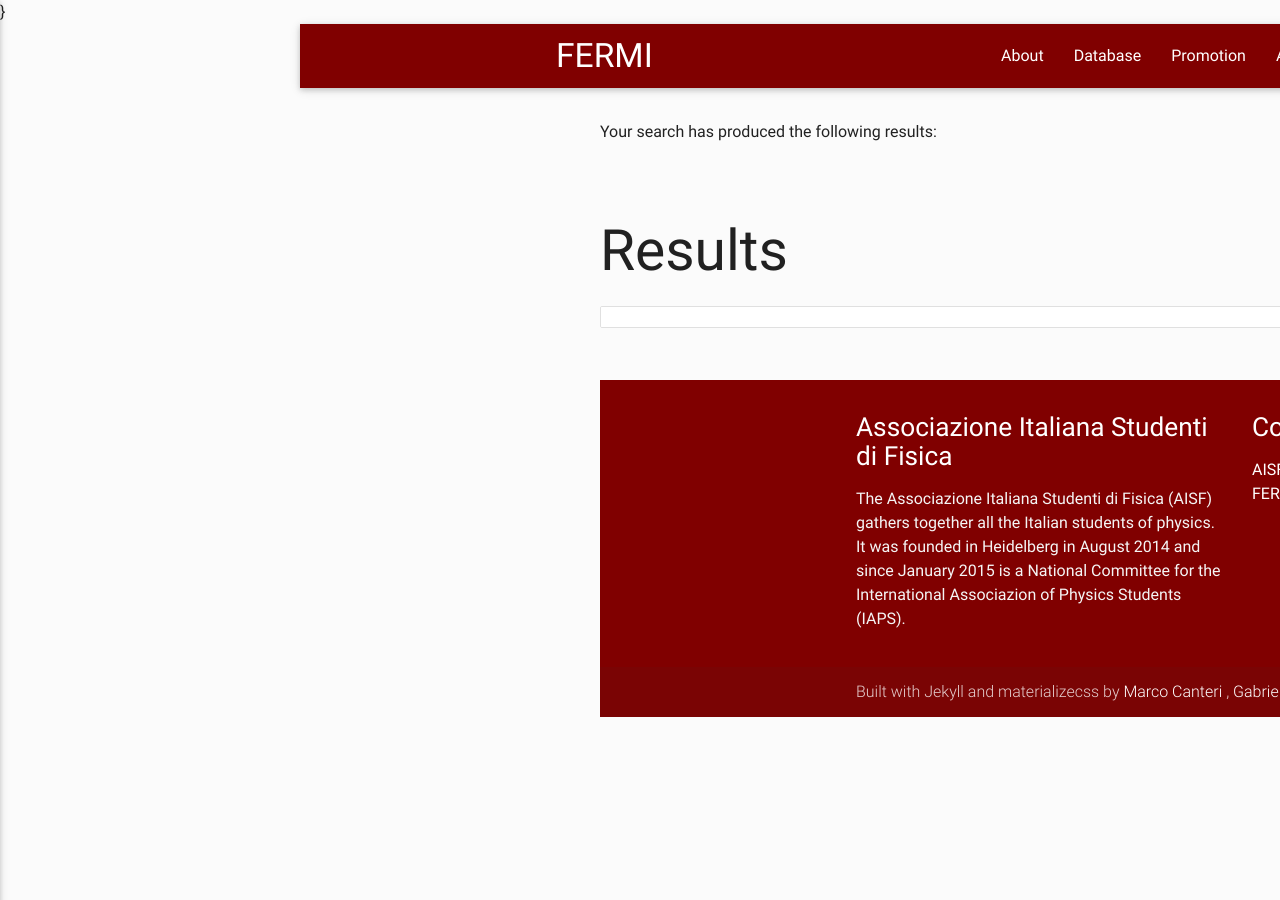
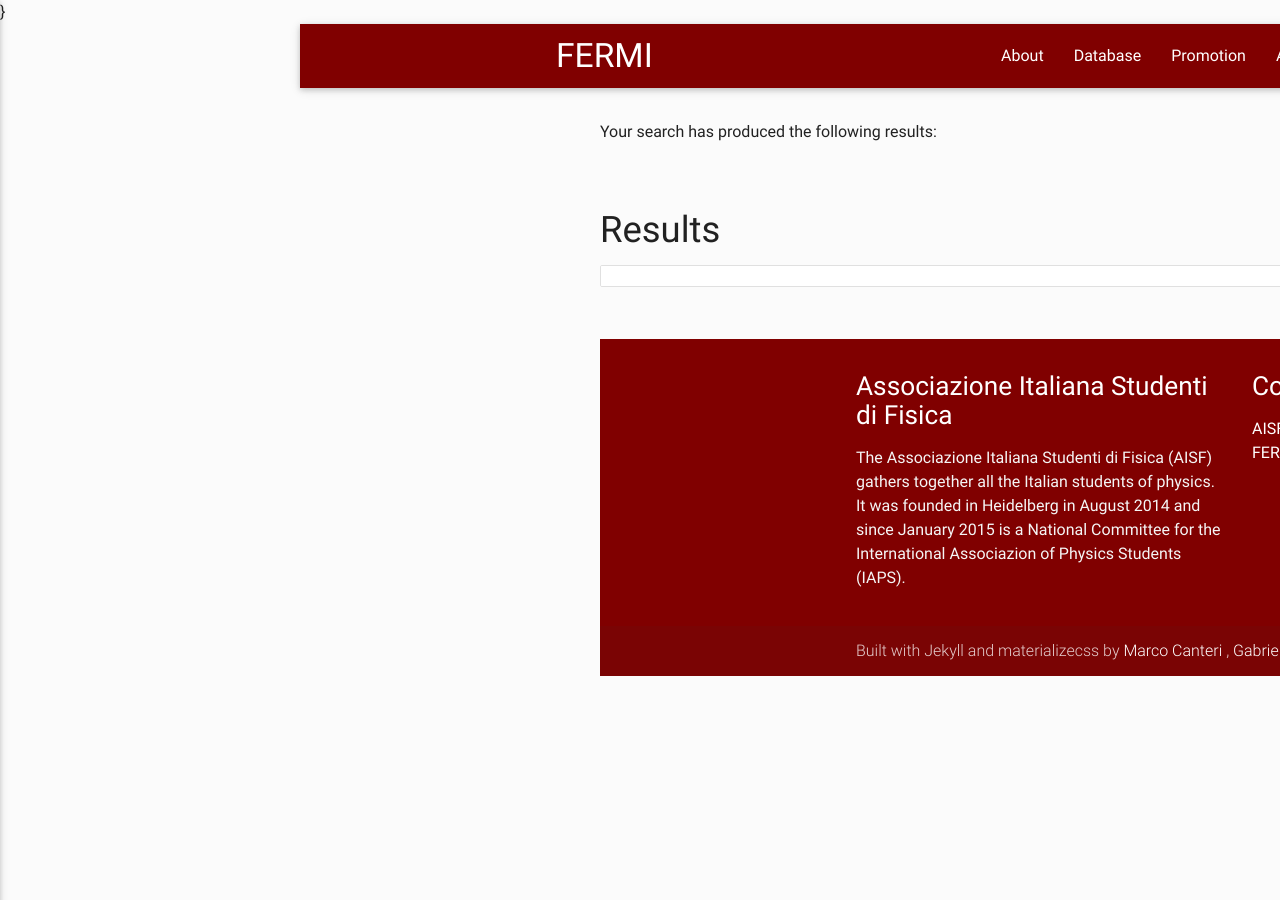
Before and after one commit to philosophysics/fermivisual, a Jekyll site: the page built from database.html, in a window 1280 px wide. Built offline with Jekyll 4.4.1, drawn with Linux system fonts in a browser that asks for light colours; nearby versions of some CDN libraries.

```diff
--- a/database.html
+++ b/database.html
@@ -36,9 +36,9 @@ title: Database
 </div>
 
 <div class="section">
-  <h2>Results</h2>
+  <h4>Results</h4>
   <div class="collection">
-  {% for item in site.data.database %}
+  {% for item in site.data.database%}
     <a
       {% if item.url contains "http://" %}
          href="{{ item.url }}"
```
